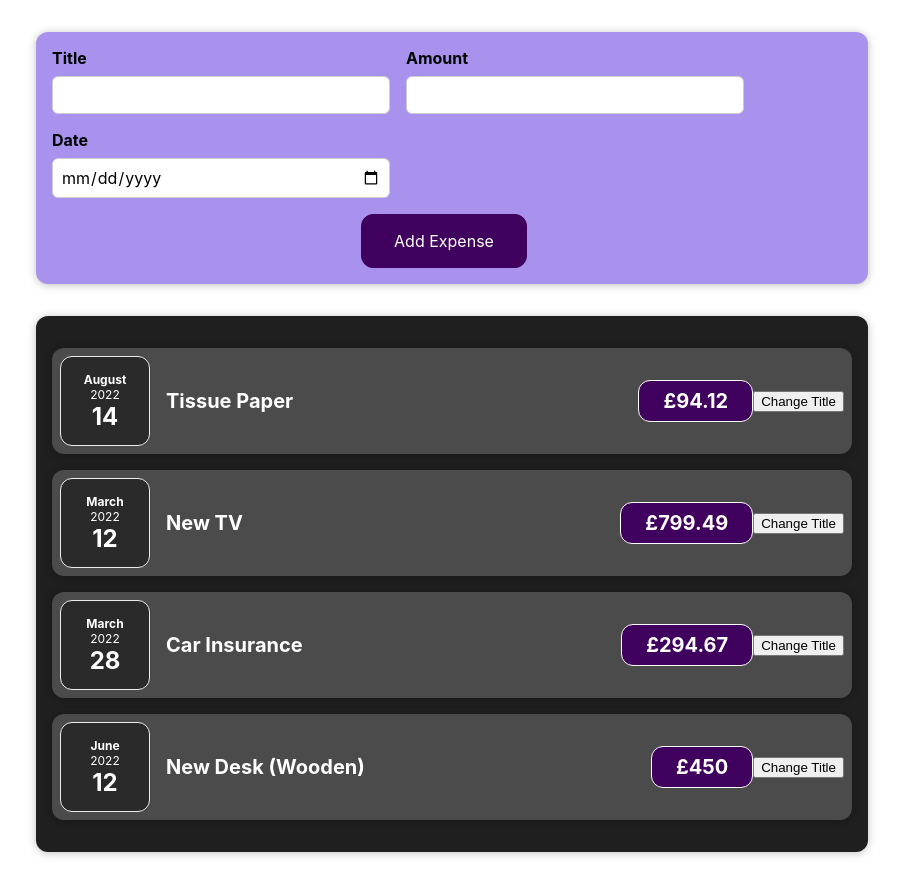
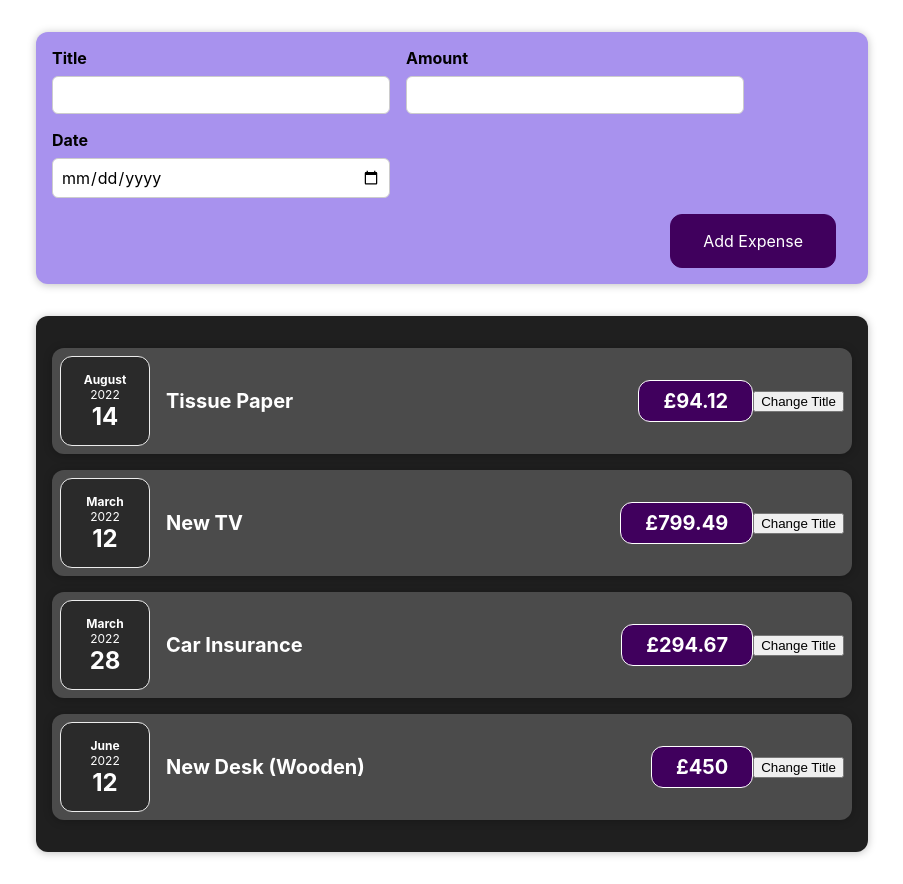
Before and after one commit to imonweb/react-complete-guide, a React (Create React App) app: page / in a window 1280 px wide. Shown: the whole page, without its empty margins (188-1091 px from the left). Built offline with nearby package versions, Linux system fonts and the light colour scheme.

Commit message:
Child-to-Parent Component

```diff
--- a/src/App.js
+++ b/src/App.js
@@ -28,11 +28,16 @@ const App = () => {
     },
   ]
 
+  const addExpenseHandler = (expense) => {
+    console.log("In App.js")
+    console.log(expense)
+  }
+
   // return React.createElement("div", {}, React.createElement("h2", {}, "Let's get started!"), React.createElement(Expenses, { items: expenses }))
 
   return (
     <div>
-      <NewExpense />
+      <NewExpense onAddExpense={addExpenseHandler} />
       <Expenses items={expenses} />
     </div>
   )
--- a/src/components/NewExpense/ExpenseForm.js
+++ b/src/components/NewExpense/ExpenseForm.js
@@ -1,7 +1,7 @@
 import React, { useState } from "react"
 import "./ExpenseForm.css"
 
-const ExpenseForm = () => {
+const ExpenseForm = (props) => {
   const [enteredTitle, setEnteredTitle] = useState("")
   const [enteredAmount, setEnteredAmount] = useState("")
   const [enteredDate, setEnteredDate] = useState("")
@@ -48,7 +48,8 @@ const ExpenseForm = () => {
       date: new Date(enteredDate),
     }
 
-    console.log(expenseData)
+    // console.log(expenseData)
+    props.onSaveExpenseData(expenseData)
     setEnteredTitle("")
     setEnteredAmount("")
     setEnteredDate("")
@@ -70,7 +71,7 @@ const ExpenseForm = () => {
           <input type="date" min="2019-01-01" max="2022-12-31" value={enteredDate} onChange={dateChangeHandler} />
         </div>
       </div>
-      <div className="new-expensse__actions">
+      <div className="new-expense__actions">
         <button type="submmit">Add Expense</button>
       </div>
     </form>
--- a/src/components/NewExpense/NewExpense.js
+++ b/src/components/NewExpense/NewExpense.js
@@ -3,10 +3,19 @@ import React from "react"
 import ExpenseForm from "./ExpenseForm"
 import "./NewExpense.css"
 
-const NewExpense = () => {
+const NewExpense = (props) => {
+  const saveExpenseDataHandler = (enteredExpenseData) => {
+    const expenseData = {
+      ...enteredExpenseData,
+      id: Math.random().toString(),
+    }
+    // console.log(expenseData)
+    props.onAddExpense(expenseData)
+  }
+
   return (
     <div className="new-expense">
-      <ExpenseForm />
+      <ExpenseForm onSaveExpenseData={saveExpenseDataHandler} />
     </div>
   )
 }
```
